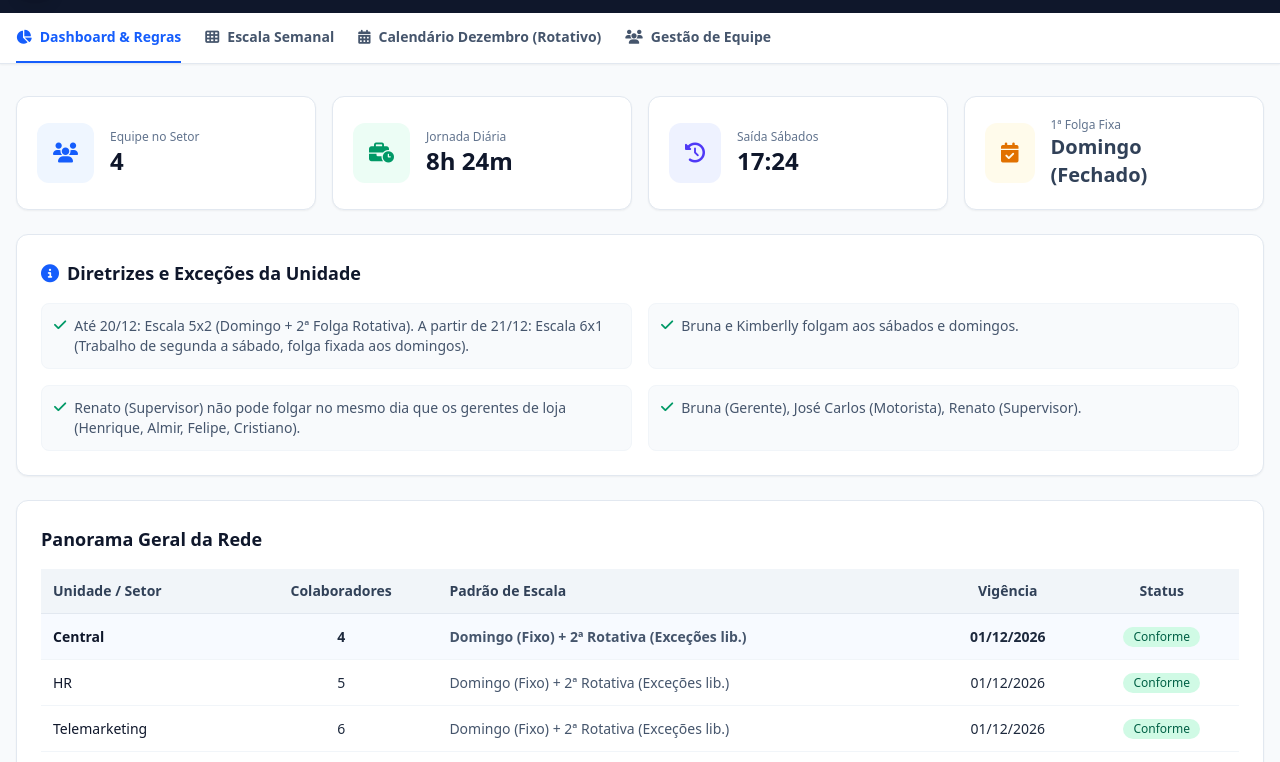
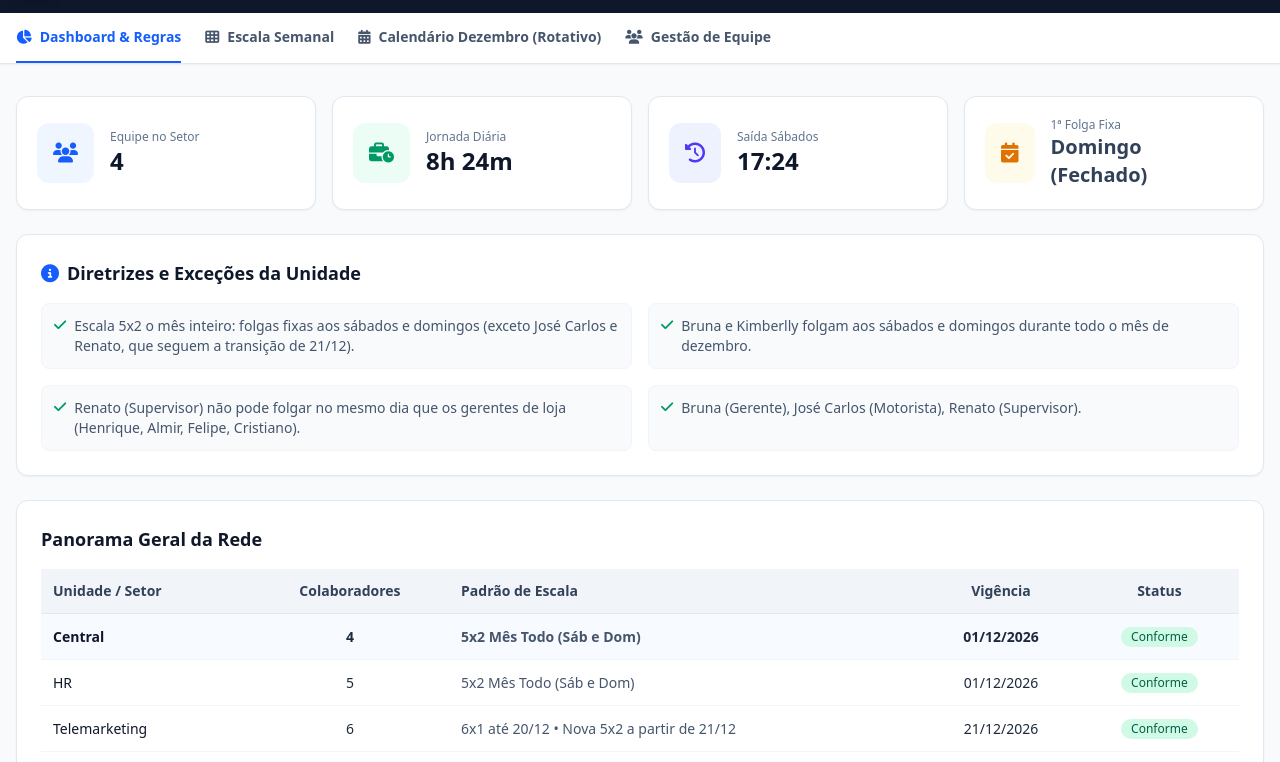
Before and after one commit to bubuseles-oss/Escala-5x2-, a plain HTML site: page index.html in a window 1280 px wide. Shown: the part 63-825 px from the top of the page. Drawn offline with nearby package versions, Linux system fonts and the light colour scheme.

Commit message:
Update index.html

```diff
--- a/index.html
+++ b/index.html
@@ -18,7 +18,7 @@
                 </div>
                 <div>
                     <h1 class="text-xl font-bold tracking-tight">Furtil Pneus & PneuX</h1>
-                    <p class="text-xs text-slate-400">Escala Mista (5x2 até 20/12 • 6x1 a partir de 21/12) • Dezembro/2026</p>
+                    <p class="text-xs text-slate-400">Escala Mista (6x1 até 20/12 • Nova Escala 5x2 a partir de 21/12) • Dezembro/2026</p>
                 </div>
             </div>
             <!-- Store Selector -->
@@ -122,6 +122,11 @@
         <!-- TAB 2: ESCALA SEMANAL -->
         <div id="tab-escala" class="hidden space-y-6">
             <div class="flex flex-col md:flex-row justify-between items-start md:items-center gap-4 bg-white p-4 rounded-xl border border-slate-200 shadow-xs">
+                <div class="flex items-center gap-3">
+                <button onclick="updateFolgas()" class="bg-emerald-600 hover:bg-emerald-700 text-white font-medium px-4 py-2 rounded-lg text-sm flex items-center gap-2 shadow-xs transition cursor-pointer">
+                    <i class="fa-solid fa-rotate"></i> Atualizar Folgas
+                </button>
+</div>
                 <div>
                     <h3 class="text-lg font-bold text-slate-900">Grade de Escala Semanal (Padrão 5x2)</h3>
                     <p class="text-xs text-slate-500">Domingo = 1ª Folga fixa | 2ª Folga Rotativa (Exceções de Seg e Sáb liberadas).</p>
@@ -160,7 +165,7 @@
             <div class="flex flex-col md:flex-row justify-between items-start md:items-center gap-4 bg-white p-4 rounded-xl border border-slate-200 shadow-xs">
                 <div>
                     <h3 class="text-lg font-bold text-slate-900">Calendário de Escalas — Dezembro de 2026</h3>
-                    <p class="text-xs text-slate-500">Visualização dia a dia do mês (Domingos marcados como empresa fechada / folga fixa).</p>
+                    <p class="text-xs text-slate-500">De 01/12 a 20/12: Escala 6x1 (sem folgas no meio da semana) • A partir de 21/12 (semana oficial): Nova Escala 5x2.</p>
                 </div>
                 <div class="flex items-center gap-2">
                     <span class="text-xs bg-slate-100 text-slate-700 px-3 py-1.5 rounded-lg font-medium">Mês: <strong>Dezembro 2026</strong></span>
@@ -255,38 +260,38 @@
     <script>
         const unitRules = {
             "Central": [
-                "Até 20/12: Escala 5x2 (Domingo + 2ª Folga Rotativa). A partir de 21/12: Escala 6x1 (Trabalho de segunda a sábado, folga fixada aos domingos).",
-                "Bruna e Kimberlly folgam aos sábados e domingos.",
+                "Escala 5x2 o mês inteiro: folgas fixas aos sábados e domingos (exceto José Carlos e Renato, que seguem a transição de 21/12).",
+                "Bruna e Kimberlly folgam aos sábados e domingos durante todo o mês de dezembro.",
                 "Renato (Supervisor) não pode folgar no mesmo dia que os gerentes de loja (Henrique, Almir, Felipe, Cristiano).",
                 "Bruna (Gerente), José Carlos (Motorista), Renato (Supervisor)."
             ],
             "HR": [
-                "Até 20/12: Escala 5x2 (Domingo + 2ª Folga Rotativa). A partir de 21/12: Escala 6x1 (Trabalho de segunda a sábado, folga fixada aos domingos).",
-                "Folgas aos sábados; quando houver o mesmo cargo na mesma unidade, um entra às 08h e o outro sai às 18h.",
+                "Escala 5x2 o mês inteiro: folgas fixas aos sábados e domingos para toda a equipe.",
+                "Quando houver o mesmo cargo na mesma unidade, um entra às 08h e o outro sai às 18h.",
                 "Equipe: Adilson, Caio, Jeis, Kauã, Paulo."
             ],
             "Telemarketing": [
-                "Até 20/12: Escala 5x2 (Domingo + 2ª Folga Rotativa). A partir de 21/12: Escala 6x1 (Trabalho de segunda a sábado, folga fixada aos domingos).",
+                "Até 20/12: Escala 6x1 (trabalho de seg a sáb, folga apenas domingo). A partir de 21/12 (semana do dia 21): Nova Escala 5x2 oficial (Domingo + 2ª Folga Rotativa).",
                 "2ª Folga Rotativa entre as assistentes (Cinthya e Domenica saem 18h; Emanuelly, Gabryelle e Nicole entram às 08h).",
                 "Sirlene (Supervisora): Não folga nem sábado e nem segunda."
             ],
             "Tremembé": [
-                "Até 20/12: Escala 5x2 (Domingo + 2ª Folga Rotativa). A partir de 21/12: Escala 6x1 (Trabalho de segunda a sábado, folga fixada aos domingos).",
+                "Até 20/12: Escala 6x1 (trabalho de seg a sáb, folga apenas domingo). A partir de 21/12 (semana do dia 21): Nova Escala 5x2 oficial (Domingo + 2ª Folga Rotativa).",
                 "Assistentes Administrativos não folgam aos sábados, segundas nem sextas, e não podem ter a mesma folga entre si na unidade.",
                 "Equipe: Felipe (Gerente), Diogo, Guilherme, Jackson, Sarah."
             ],
             "Guarulhos": [
-                "Até 20/12: Escala 5x2 (Domingo + 2ª Folga Rotativa). A partir de 21/12: Escala 6x1 (Trabalho de segunda a sábado, folga fixada aos domingos).",
+                "Até 20/12: Escala 6x1 (trabalho de seg a sáb, folga apenas domingo). A partir de 21/12 (semana do dia 21): Nova Escala 5x2 oficial (Domingo + 2ª Folga Rotativa).",
                 "Márcia: Fica 4 dias em Guarulhos e 2 no escritório (Central) / escala de divisão.",
                 "Equipe: Almir (Gerente), Dennis, Jardel, Jefferson, Jessica, Kawan, Márcia, Vander, Wellington."
             ],
             "Tatuapé": [
-                "Até 20/12: Escala 5x2 (Domingo + 2ª Folga Rotativa). A partir de 21/12: Escala 6x1 (Trabalho de segunda a sábado, folga fixada aos domingos).",
+                "Até 20/12: Escala 6x1 (trabalho de seg a sáb, folga apenas domingo). A partir de 21/12 (semana do dia 21): Nova Escala 5x2 oficial (Domingo + 2ª Folga Rotativa).",
                 "Edilaine: Um dia vai na Tatuapé, no outro na Aricanduva (alternada).",
                 "Equipe: Cristiano (Gerente), Edilaine, Eduardo, Kamyli, Marcelo, Rafael."
             ],
             "Aricanduva": [
-                "Até 20/12: Escala 5x2 (Domingo + 2ª Folga Rotativa). A partir de 21/12: Escala 6x1 (Trabalho de segunda a sábado, folga fixada aos domingos).",
+                "Até 20/12: Escala 6x1 (trabalho de seg a sáb, folga apenas domingo). A partir de 21/12 (semana do dia 21): Nova Escala 5x2 oficial (Domingo + 2ª Folga Rotativa).",
                 "Henrique é Gerente da unidade.",
                 "Equipe: Henrique (Gerente), Gabriel, Moises, Vitória."
             ]
@@ -348,7 +353,7 @@
             ]
         };
 
-        let db = JSON.parse(localStorage.getItem('furtil_escala_db_v14')) || defaultData;
+        let db = JSON.parse(localStorage.getItem('furtil_escala_db_v17')) || defaultData;
         let currentStore = "Central";
         let currentTab = "dashboard";
 
@@ -393,8 +398,8 @@
                     <tr class="hover:bg-slate-50 transition ${isSelected}">
                         <td class="p-3 text-slate-900">${store}</td>
                         <td class="p-3 text-center">${count}</td>
-                        <td class="p-3 text-slate-600">Domingo (Fixo) + 2ª Rotativa (Exceções lib.)</td>
-                        <td class="p-3 text-center">01/12/2026</td>
+                        <td class="p-3 text-slate-600">${(store === 'Central' || store === 'HR') ? '5x2 Mês Todo (Sáb e Dom)' : '6x1 até 20/12 • Nova 5x2 a partir de 21/12'}</td>
+                        <td class="p-3 text-center">${(store === 'Central' || store === 'HR') ? '01/12/2026' : '21/12/2026'}</td>
                         <td class="p-3 text-center">
                             <span class="inline-flex items-center px-2.5 py-0.5 rounded-full text-xs font-medium bg-emerald-100 text-emerald-800">Conforme</span>
                         </td>
@@ -450,14 +455,19 @@
 
                 dayOfWeekList.forEach(item => {
                     let isSunday = item.wDay === 'Dom';
-                    let isRotativaFolga = (item.wDay === emp.folga2);
+                    let isExceptionCentral = (currentStore === 'Central') && (emp.name.toUpperCase().includes('JOSÉ') || emp.name.toUpperCase().includes('JOSE') || emp.name.toUpperCase().includes('RENATO'));
+                    let isFullMonth5x2 = (currentStore === 'Central' || currentStore === 'HR') && !isExceptionCentral;
+                    let is5x2Period = isFullMonth5x2 || (item.day >= 21);
+                    let isRotativaFolga = is5x2Period && (item.wDay === emp.folga2);
 
                     if (isSunday) {
-                        calBodyHTML += `<td class="p-1 text-center border-b border-r bg-rose-50 text-[10px] text-rose-600 font-bold" title="Domingo - Empresa Fechada">F</td>`;
+                        calBodyHTML += `<td class="p-1 text-center border-b border-r bg-rose-50 text-[10px] text-rose-600 font-bold" title="Domingo - Empresa Fechada / Folga Fixa">F</td>`;
                     } else if (isRotativaFolga) {
-                        calBodyHTML += `<td class="p-1 text-center border-b border-r bg-amber-50 text-[10px] text-amber-700 font-bold" title="Folga Rotativa">F</td>`;
+                        let titleFolga = isFullMonth5x2 ? "Folga Fixa Sábado (Escala 5x2 Mês Todo)" : "2ª Folga Rotativa (Nova Escala 5x2)";
+                        calBodyHTML += `<td class="p-1 text-center border-b border-r bg-amber-50 text-[10px] text-amber-700 font-bold" title="${titleFolga}">F</td>`;
                     } else {
-                        calBodyHTML += `<td class="p-1 text-center border-b border-r text-[10px] text-emerald-600" title="Trabalha">T</td>`;
+                        let titleText = is5x2Period ? "Trabalha (Escala 5x2)" : "Trabalha (Escala 6x1 até 20/12)";
+                        calBodyHTML += `<td class="p-1 text-center border-b border-r text-[10px] text-emerald-600" title="${titleText}">T</td>`;
                     }
                 });
                 calBodyHTML += `</tr>`;
@@ -479,7 +489,7 @@
                 </tr>
             `).join('');
 
-            localStorage.setItem('furtil_escala_db_v14', JSON.stringify(db));
+            localStorage.setItem('furtil_escala_db_v17', JSON.stringify(db));
         }
 
         function openAddModal() {
@@ -604,6 +614,13 @@ if (!db[currentStore]) db[currentStore] = [];
         }
 
         render();
+
+
+        function updateFolgas() {
+            render();
+            alert("Folgas e escalas atualizadas com sucesso!");
+        }
+
     </script>
 </body>
 </html>
```
